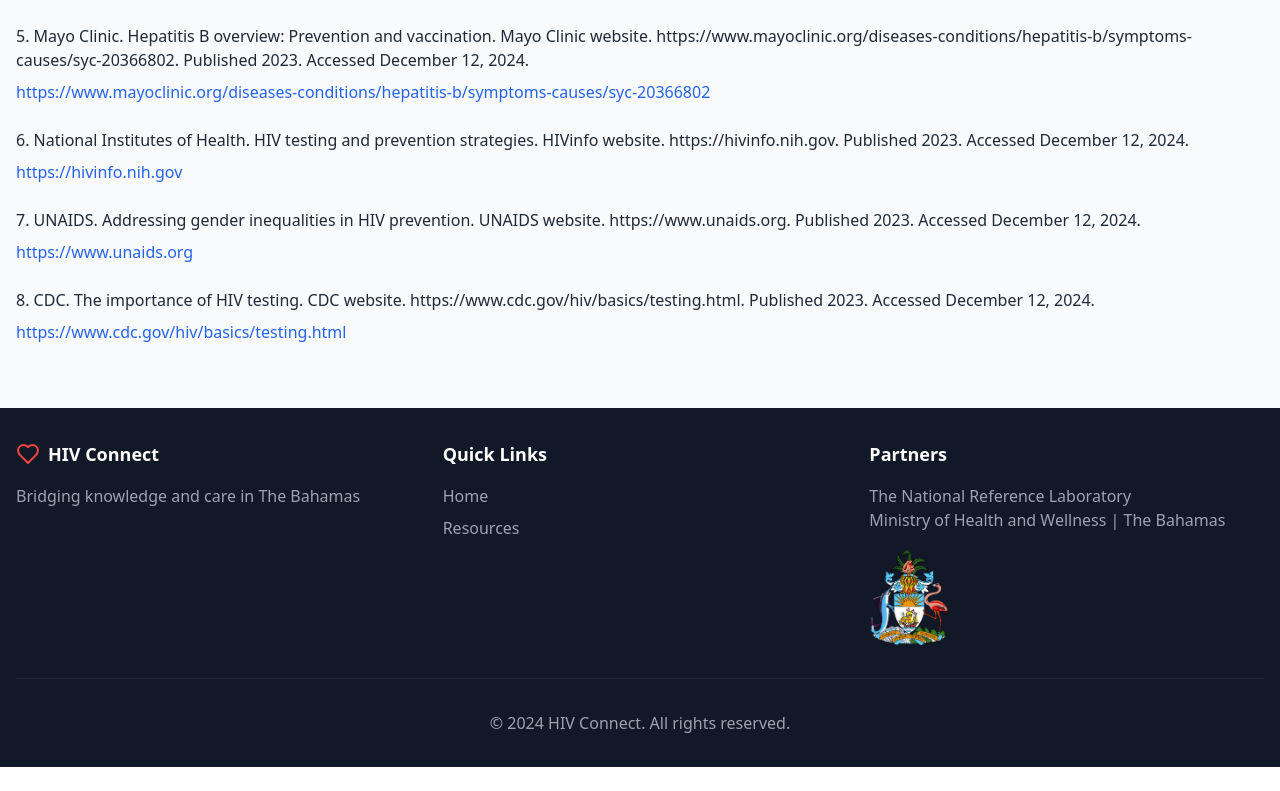
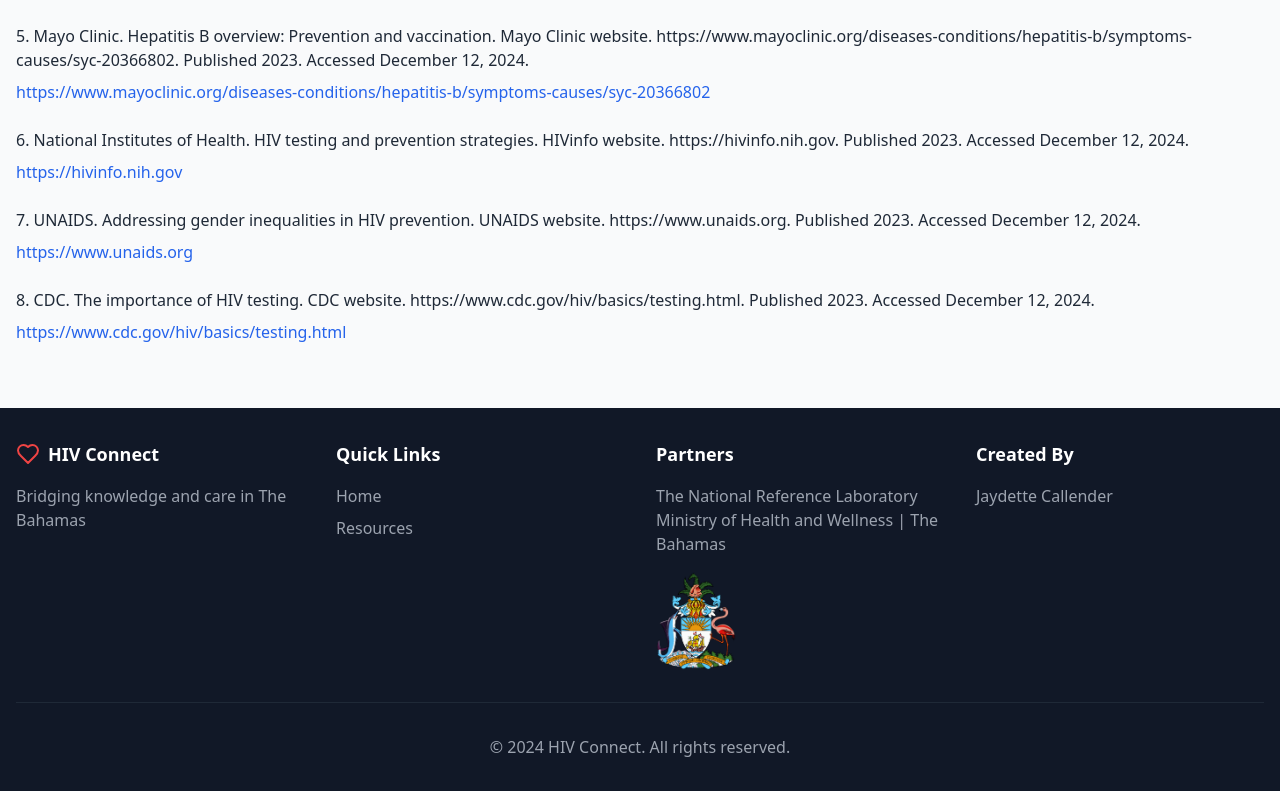
Before and after one commit to samsonpriscus/HIV_Bahamas, a React (Vite) app: page / in a window 1280 px wide. Shown: the part 6484-7275 px from the top of the page. Before the commit the page ends 7251 px from the top, so only its background shows below. Built offline with nearby package versions, Linux system fonts and the light colour scheme.

Commit message:
added the name

```diff
--- a/src/components/Footer.tsx
+++ b/src/components/Footer.tsx
@@ -1,4 +1,3 @@
-//import React from 'react';
 import { Heart } from 'lucide-react';
 import logo from '../assets/images/logopic.png'; // Adjust the path based on where you place the image
 
@@ -6,9 +5,9 @@ const Footer = () => {
   return (
     <footer className="bg-gray-900 text-white py-8">
       <div className="max-w-7xl mx-auto px-4">
-        <div className="grid grid-cols-1 md:grid-cols-3 gap-8">
+        <div className="flex flex-wrap justify-between items-start gap-8"> {/* Horizontal row */}
           {/* HIV Connect Section */}
-          <div>
+          <div className="flex-1 min-w-[200px]">
             <div className="flex items-center space-x-2 mb-4">
               <Heart className="w-6 h-6 text-red-500" />
               <span className="text-lg font-bold">HIV Connect</span>
@@ -19,7 +18,7 @@ const Footer = () => {
           </div>
 
           {/* Quick Links Section */}
-          <div>
+          <div className="flex-1 min-w-[200px]">
             <h3 className="text-lg font-semibold mb-4">Quick Links</h3>
             <ul className="space-y-2">
               <li><a href="/" className="text-gray-400 hover:text-white">Home</a></li>
@@ -28,13 +27,19 @@ const Footer = () => {
           </div>
 
           {/* Partners Section */}
-          <div>
+          <div className="flex-1 min-w-[200px]">
             <h3 className="text-lg font-semibold mb-4">Partners</h3>
             <p className="text-gray-400 mb-4">
               The National Reference Laboratory<br />
               Ministry of Health and Wellness | The Bahamas
             </p>
             <img src={logo} alt="The National Reference Laboratory Logo" className="w-20 h-auto" />
+          </div>
+
+          {/* Created By Section */}
+          <div className="flex-1 min-w-[200px]">
+            <h3 className="text-lg font-semibold mb-4">Created By</h3>
+            <p className="text-gray-400">Jaydette Callender</p>
           </div>
         </div>
 
```
